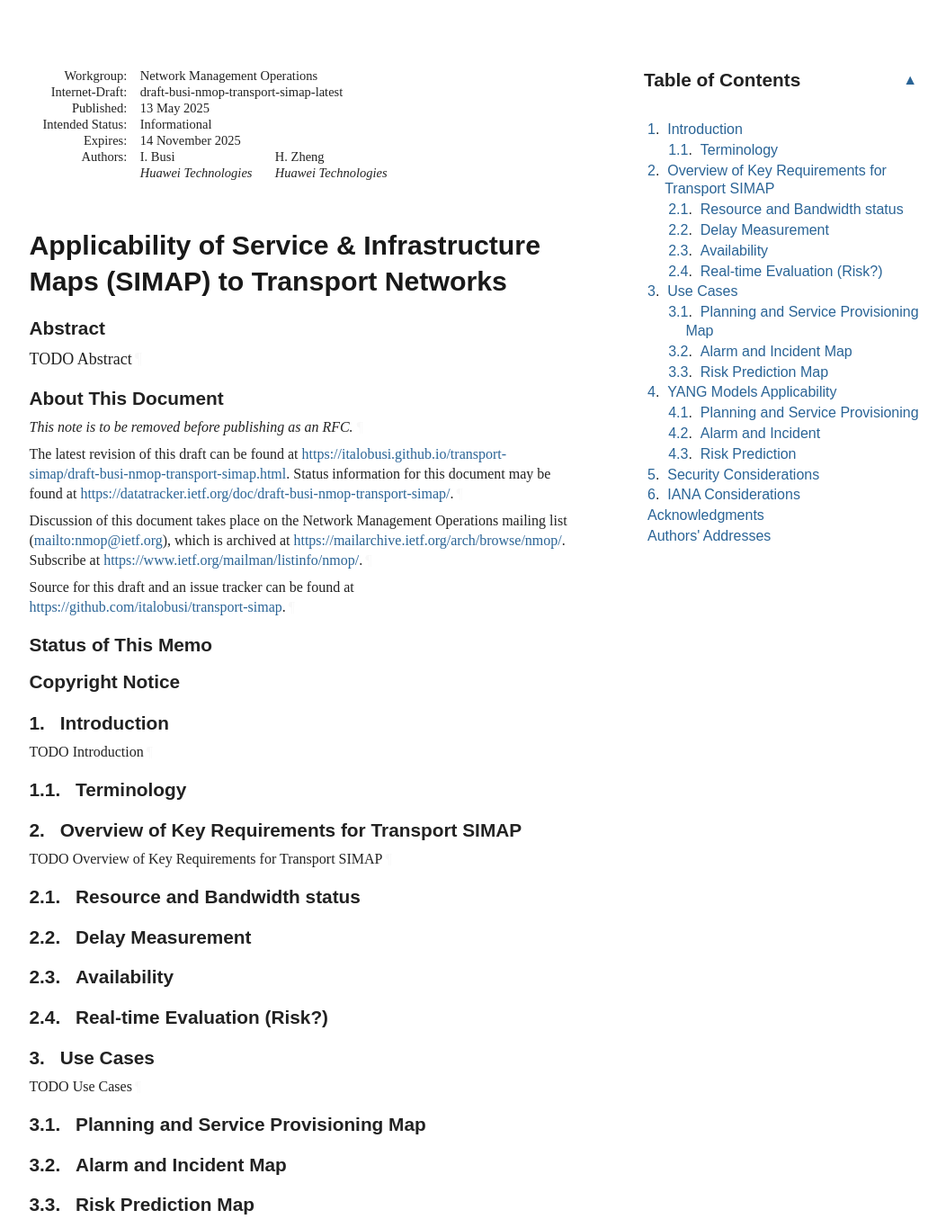
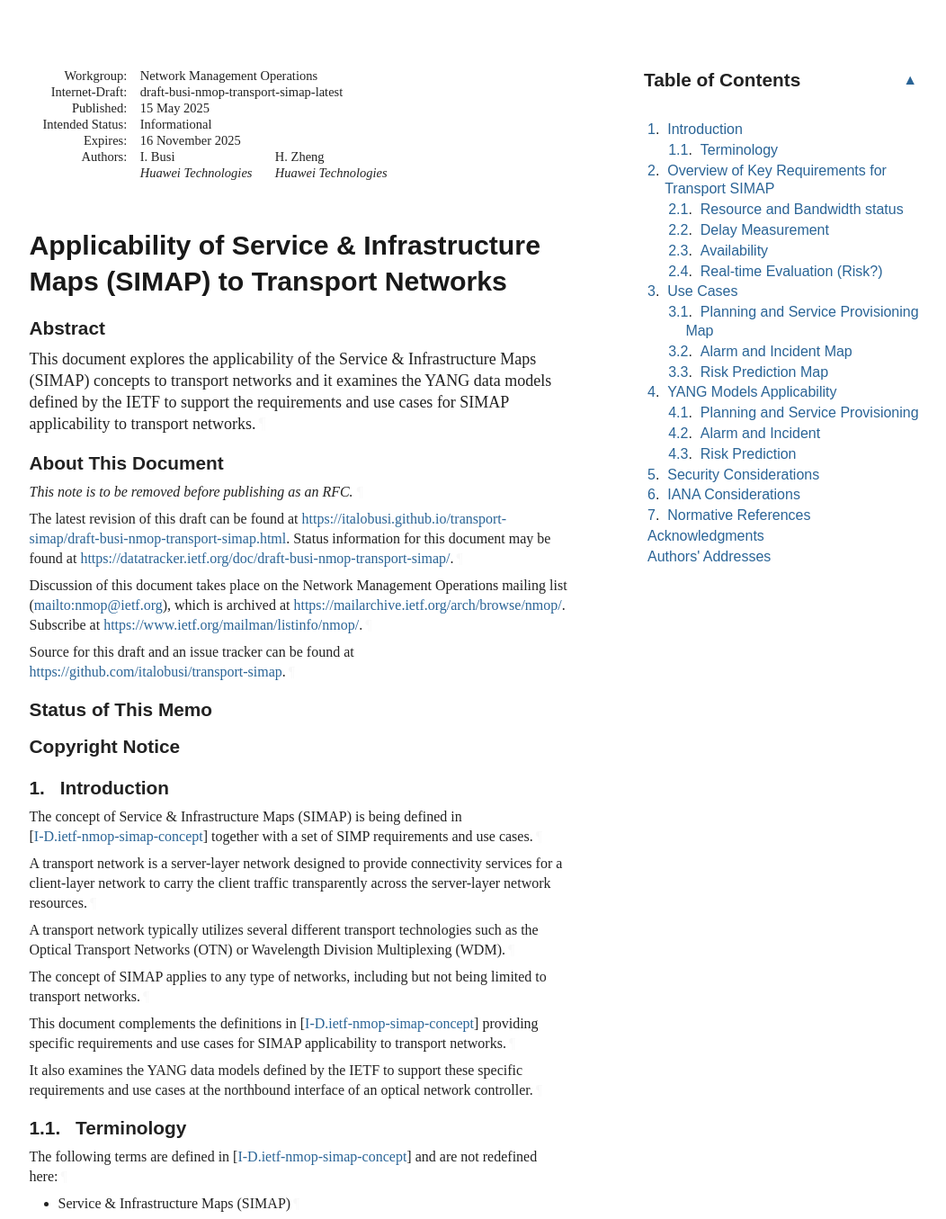
Before and after one commit to italobusi/transport-simap, a plain HTML site: page draft-busi-nmop-transport-simap.html in a window 1280 px wide. Shown: the top 1355 px of the page at 90% size, without its empty margins (92-1144 px from the left). Drawn offline with Linux system fonts and the light colour scheme; a web font is replaced by a local one.

Commit message:
Script updating gh-pages from c021d24. [ci skip]

```diff
--- a/draft-busi-nmop-transport-simap.html
+++ b/draft-busi-nmop-transport-simap.html
@@ -8,7 +8,7 @@
 <meta content="Italo Busi" name="author">
 <meta content="Haomian Zheng" name="author">
 <meta content="
-       TODO Abstract
+       This document explores the applicability of the Service &amp; Infrastructure Maps (SIMAP) concepts to transport networks and it examines the YANG data models defined by the IETF to support the requirements and use cases for SIMAP applicability to transport networks.
     " name="description">
 <meta content="xml2rfc 3.28.1" name="generator">
 <meta content="next generation" name="keyword">
@@ -1051,7 +1051,7 @@ svg :is([fill="white"], [fill^="#fff"]) {
 </tr></thead>
 <tfoot><tr>
 <td class="left">Busi &amp; Zheng</td>
-<td class="center">Expires 14 November 2025</td>
+<td class="center">Expires 16 November 2025</td>
 <td class="right">[Page]</td>
 </tr></tfoot>
 </table>
@@ -1064,12 +1064,12 @@ svg :is([fill="white"], [fill^="#fff"]) {
 <dd class="internet-draft">draft-busi-nmop-transport-simap-latest</dd>
 <dt class="label-published">Published:</dt>
 <dd class="published">
-<time datetime="2025-05-13" class="published">13 May 2025</time>
+<time datetime="2025-05-15" class="published">15 May 2025</time>
     </dd>
 <dt class="label-intended-status">Intended Status:</dt>
 <dd class="intended-status">Informational</dd>
 <dt class="label-expires">Expires:</dt>
-<dd class="expires"><time datetime="2025-11-14">14 November 2025</time></dd>
+<dd class="expires"><time datetime="2025-11-16">16 November 2025</time></dd>
 <dt class="label-authors">Authors:</dt>
 <dd class="authors">
 <div class="author">
@@ -1086,7 +1086,7 @@ svg :is([fill="white"], [fill^="#fff"]) {
 <h1 id="title">Applicability of Service &amp; Infrastructure Maps (SIMAP) to Transport Networks</h1>
 <section id="section-abstract">
       <h2 id="abstract"><a href="#abstract" class="selfRef">Abstract</a></h2>
-<p id="section-abstract-1">TODO Abstract<a href="#section-abstract-1" class="pilcrow">¶</a></p>
+<p id="section-abstract-1">This document explores the applicability of the Service &amp; Infrastructure Maps (SIMAP) concepts to transport networks and it examines the YANG data models defined by the IETF to support the requirements and use cases for SIMAP applicability to transport networks.<a href="#section-abstract-1" class="pilcrow">¶</a></p>
 </section>
 <section class="note rfcEditorRemove" id="section-note.1">
       <h2 id="name-about-this-document">
@@ -1123,7 +1123,7 @@ svg :is([fill="white"], [fill^="#fff"]) {
         time. It is inappropriate to use Internet-Drafts as reference
         material or to cite them other than as "work in progress."<a href="#section-boilerplate.1-3" class="pilcrow">¶</a></p>
 <p id="section-boilerplate.1-4">
-        This Internet-Draft will expire on 14 November 2025.<a href="#section-boilerplate.1-4" class="pilcrow">¶</a></p>
+        This Internet-Draft will expire on 16 November 2025.<a href="#section-boilerplate.1-4" class="pilcrow">¶</a></p>
 </section>
 </div>
 <div id="copyright">
@@ -1212,10 +1212,13 @@ svg :is([fill="white"], [fill^="#fff"]) {
             <p id="section-toc.1-1.6.1"><a href="#section-6" class="auto internal xref">6</a>.  <a href="#name-iana-considerations" class="internal xref">IANA Considerations</a></p>
 </li>
           <li class="compact toc ulBare ulEmpty" id="section-toc.1-1.7">
-            <p id="section-toc.1-1.7.1"><a href="#appendix-A" class="auto internal xref"></a><a href="#name-acknowledgments" class="internal xref">Acknowledgments</a></p>
+            <p id="section-toc.1-1.7.1"><a href="#section-7" class="auto internal xref">7</a>.  <a href="#name-normative-references" class="internal xref">Normative References</a></p>
 </li>
           <li class="compact toc ulBare ulEmpty" id="section-toc.1-1.8">
-            <p id="section-toc.1-1.8.1"><a href="#appendix-B" class="auto internal xref"></a><a href="#name-authors-addresses" class="internal xref">Authors' Addresses</a></p>
+            <p id="section-toc.1-1.8.1"><a href="#appendix-A" class="auto internal xref"></a><a href="#name-acknowledgments" class="internal xref">Acknowledgments</a></p>
+</li>
+          <li class="compact toc ulBare ulEmpty" id="section-toc.1-1.9">
+            <p id="section-toc.1-1.9.1"><a href="#appendix-B" class="auto internal xref"></a><a href="#name-authors-addresses" class="internal xref">Authors' Addresses</a></p>
 </li>
         </ul>
 </nav>
@@ -1226,12 +1229,23 @@ svg :is([fill="white"], [fill^="#fff"]) {
       <h2 id="name-introduction">
 <a href="#section-1" class="section-number selfRef">1. </a><a href="#name-introduction" class="section-name selfRef">Introduction</a>
       </h2>
-<p id="section-1-1">TODO Introduction<a href="#section-1-1" class="pilcrow">¶</a></p>
+<p id="section-1-1">The concept of Service &amp; Infrastructure Maps (SIMAP) is being defined in <span>[<a href="#I-D.ietf-nmop-simap-concept" class="cite xref">I-D.ietf-nmop-simap-concept</a>]</span> together with a set of SIMP requirements and use cases.<a href="#section-1-1" class="pilcrow">¶</a></p>
+<p id="section-1-2">A transport network is a server-layer network designed to provide connectivity services for a client-layer network to carry the client traffic transparently across the server-layer network resources.<a href="#section-1-2" class="pilcrow">¶</a></p>
+<p id="section-1-3">A transport network typically utilizes several different transport technologies such as the Optical Transport Networks (OTN) or Wavelength Division Multiplexing (WDM).<a href="#section-1-3" class="pilcrow">¶</a></p>
+<p id="section-1-4">The concept of SIMAP applies to any type of networks, including but not being limited to transport networks.<a href="#section-1-4" class="pilcrow">¶</a></p>
+<p id="section-1-5">This document complements the definitions in <span>[<a href="#I-D.ietf-nmop-simap-concept" class="cite xref">I-D.ietf-nmop-simap-concept</a>]</span> providing specific requirements and use cases for SIMAP applicability to transport networks.<a href="#section-1-5" class="pilcrow">¶</a></p>
+<p id="section-1-6">It also examines the YANG data models defined by the IETF to support these specific requirements and use cases at the northbound interface of an optical network controller.<a href="#section-1-6" class="pilcrow">¶</a></p>
 <div id="terminology">
 <section id="section-1.1">
         <h3 id="name-terminology">
 <a href="#section-1.1" class="section-number selfRef">1.1. </a><a href="#name-terminology" class="section-name selfRef">Terminology</a>
-      </h3>
+        </h3>
+<p id="section-1.1-1">The following terms are defined in <span>[<a href="#I-D.ietf-nmop-simap-concept" class="cite xref">I-D.ietf-nmop-simap-concept</a>]</span> and are not redefined here:<a href="#section-1.1-1" class="pilcrow">¶</a></p>
+<ul class="normal">
+<li class="normal" id="section-1.1-2.1">
+            <p id="section-1.1-2.1.1">Service &amp; Infrastructure Maps (SIMAP)<a href="#section-1.1-2.1.1" class="pilcrow">¶</a></p>
+</li>
+        </ul>
 </section>
 </div>
 </section>
@@ -1349,6 +1363,19 @@ svg :is([fill="white"], [fill^="#fff"]) {
 <p id="section-6-1">This document has no IANA actions.<a href="#section-6-1" class="pilcrow">¶</a></p>
 </section>
 </div>
+<div id="sec-normative-references">
+<section id="section-7">
+      <h2 id="name-normative-references">
+<a href="#section-7" class="section-number selfRef">7. </a><a href="#name-normative-references" class="section-name selfRef">Normative References</a>
+      </h2>
+<dl class="references">
+<dt id="I-D.ietf-nmop-simap-concept">[I-D.ietf-nmop-simap-concept]</dt>
+    <dd>
+<span class="refAuthor">Havel, O.</span>, <span class="refAuthor">Claise, B.</span>, <span class="refAuthor">de Dios, O. G.</span>, and <span class="refAuthor">T. Graf</span>, <span class="refTitle">"SIMAP: Concept, Requirements, and Use Cases"</span>, <span class="refContent">Work in Progress</span>, <span class="seriesInfo">Internet-Draft, draft-ietf-nmop-simap-concept-03</span>, <time datetime="2025-03-03" class="refDate">3 March 2025</time>, <span>&lt;<a href="https://datatracker.ietf.org/doc/html/draft-ietf-nmop-simap-concept-03">https://datatracker.ietf.org/doc/html/draft-ietf-nmop-simap-concept-03</a>&gt;</span>. </dd>
+<dd class="break"></dd>
+</dl>
+</section>
+</div>
 <div id="acknowledgments">
 <section id="appendix-A">
       <h2 id="name-acknowledgments">
```
Also changed, not shown: draft-busi-nmop-transport-simap.txt.
